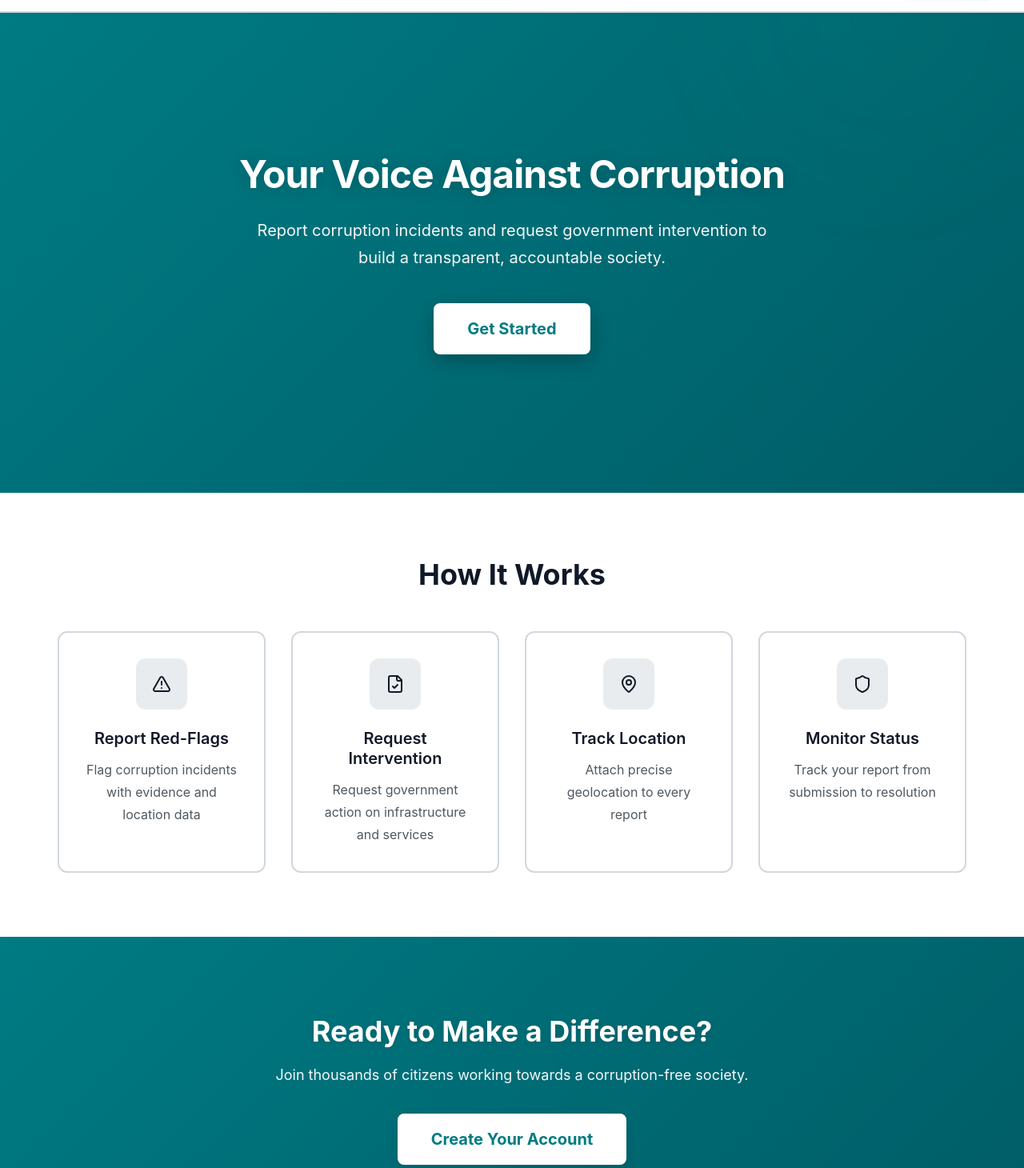
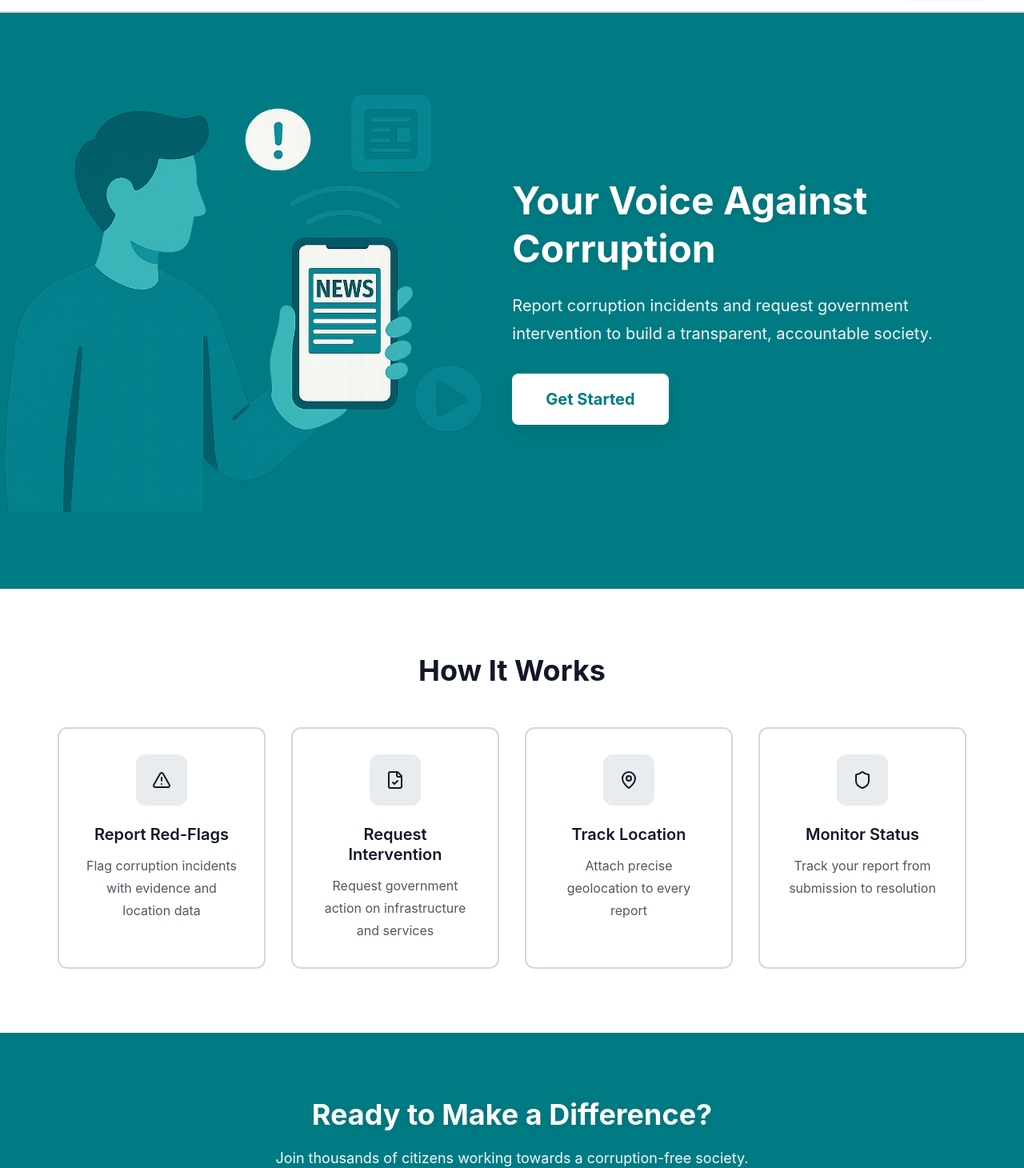
Before and after one commit to Ethan7628/i-reporter, a React (Vite) app: page /landing in a window 1280 px wide. Shown: the part 62-1522 px from the top of the page at 80% size. Built offline with nearby package versions, Linux system fonts and the light colour scheme.

Commit message:
Reverted to commit 589b7d31cea8a2c523a5faa474a2d9423f341244

```diff
--- a/src/native-styles.css
+++ b/src/native-styles.css
@@ -501,73 +501,41 @@ button:focus-visible {
 /* HERO SECTION*/
 
 .hero-section {
-  background: var(--color-primary);
+  display: flex;
+  background-color: var(--color-primary);
   color: var(--color-white);
-  padding: var(--space-24) var(--space-4);
-  text-align: center;
+  padding: var(--space-16) auto;
   position: relative;
   overflow: hidden;
-  min-height: 600px;
-  display: flex;
-  align-items: center;
-  justify-content: center;
-}
-
-.hero-section::before {
-  content: '';
-  position: absolute;
-  top: 0;
-  left: 0;
-  right: 0;
-  bottom: 0;
-  background: linear-gradient(135deg, rgba(0, 123, 131, 0.95) 0%, rgba(0, 92, 102, 0.98) 100%);
+  height: 90vh;
+  align-content: center;
+}
+
+@media (min-width: 768px) {
+  .hero-section {
+    padding: var(--space-24) 0;
+  }
+}
+
+.hero-inner {
+  max-width: 700px;
+  margin: 0 auto;
+  position: relative;
   z-index: 1;
-}
-
-.hero-section::after {
-  content: '';
-  position: absolute;
-  top: -50%;
-  right: -10%;
-  width: 600px;
-  height: 600px;
-  background: radial-gradient(circle, rgba(0, 191, 165, 0.15) 0%, transparent 70%);
-  border-radius: 50%;
-  z-index: 2;
-  animation: pulse 4s ease-in-out infinite;
-}
-
-@keyframes pulse {
-  0%, 100% { transform: scale(1); opacity: 0.15; }
-  50% { transform: scale(1.1); opacity: 0.25; }
+  align-content: center;
 }
 
 .hero-section img {
-  position: absolute;
-  top: 0;
-  left: 0;
-  width: 100%;
-  height: 100%;
-  object-fit: cover;
-  opacity: 0.05;
-  z-index: 0;
-}
-
-.hero-inner {
-  position: relative;
-  z-index: 3;
-  max-width: 56rem;
-  margin: 0 auto;
-  padding: var(--space-8) 0;
+  width: 80%;
+  height: auto;
 }
 
 .hero-title {
-  font-size: var(--text-4xl);
+  font-size: var(--text-3xl);
   font-weight: var(--font-bold);
+  line-height: var(--leading-tight);
   margin-bottom: var(--space-6);
-  letter-spacing: -0.02em;
-  line-height: 1.2;
-  text-shadow: 0 2px 20px rgba(0, 0, 0, 0.2);
+  text-shadow: 0 2px 10px rgba(0, 0, 0, 0.1);
   color: white;
 }
 
@@ -578,44 +546,19 @@ button:focus-visible {
 }
 
 .hero-subtext {
-  font-size: var(--text-lg);
-  margin-bottom: var(--space-10);
+  font-size: var(--text-base);
+  line-height: var(--leading-relaxed);
+  margin-bottom: var(--space-8);
   opacity: 0.95;
-  line-height: 1.7;
-  max-width: 42rem;
+  max-width: 700px;
   margin-left: auto;
   margin-right: auto;
-  font-weight: 400;
+
 }
 
 @media (min-width: 768px) {
   .hero-subtext {
     font-size: var(--text-xl);
-  }
-}
-
-.hero-inner .cta-Btn {
-  box-shadow: 0 8px 24px rgba(0, 0, 0, 0.25);
-  transition: all 0.3s ease;
-}
-
-.hero-inner .cta-Btn:hover {
-  transform: translateY(-2px);
-  box-shadow: 0 12px 32px rgba(0, 0, 0, 0.35);
-}
-
-@media (max-width: 768px) {
-  .hero-section {
-    min-height: 500px;
-    padding: var(--space-16) var(--space-4);
-  }
-
-  .hero-title {
-    font-size: var(--text-3xl);
-  }
-
-  .hero-subtext {
-    font-size: var(--text-base);
   }
 }
 
@@ -729,33 +672,15 @@ button:focus-visible {
    ============================================ */
 
 .cta-section {
-  background: var(--color-primary);
+  padding: var(--space-16) 0;
+  background-color: var(--color-primary);
   color: var(--color-white);
-  padding: var(--space-20) var(--space-4);
   text-align: center;
-  position: relative;
-  overflow: hidden;
-}
-
-.cta-section::before {
-  content: '';
-  position: absolute;
-  top: 0;
-  left: 0;
-  right: 0;
-  bottom: 0;
-  background: linear-gradient(135deg, rgba(0, 123, 131, 0.95) 0%, rgba(0, 92, 102, 0.98) 100%);
-  z-index: 1;
-}
-
-.cta-section .container {
-  position: relative;
-  z-index: 2;
 }
 
 @media (min-width: 768px) {
   .cta-section {
-    padding: var(--space-24) var(--space-4);
+    padding: var(--space-20) 0;
   }
 }
 
@@ -766,6 +691,7 @@ button:focus-visible {
   text-shadow: 0 2px 10px rgba(0, 0, 0, 0.1);
   color: white;
 }
+
 
 @media (min-width: 768px) {
   .cta-title {
@@ -782,6 +708,7 @@ button:focus-visible {
   margin-left: auto;
   margin-right: auto;
 }
+
 
 @media (min-width: 768px) {
   .cta-desc {
--- a/src/pages/Admin.tsx
+++ b/src/pages/Admin.tsx
@@ -2,7 +2,6 @@ import { useEffect } from "react";
 import { useNavigate, Link } from "react-router-dom";
 import { useAuth } from "@/hooks/useAuth";
 import { useReports } from "@/hooks/useReports";
-import { useToast } from "@/hooks/use-toast";
 import { ReportStatus } from "@/types";
 import { Button } from "@/components/ui/button";
 import { Card, CardContent, CardDescription, CardHeader, CardTitle } from "@/components/ui/card";
@@ -13,41 +12,18 @@ import { STATUS_COLORS } from "@/utils/constants";
 
 const Admin = () => {
   const navigate = useNavigate();
-  const { user, logout, isAdmin, isAuthenticated, loading: authLoading } = useAuth();
+  const { user, logout, requireAdmin } = useAuth();
   const { reports, updateStatus } = useReports(undefined, true);
-  const { toast } = useToast();
 
   useEffect(() => {
-    if (!authLoading && !isAuthenticated) {
-      navigate('/auth');
-      return;
-    }
-
-    if (!authLoading && user && !isAdmin) {
-      toast({
-        title: 'Access denied',
-        description: 'You need admin privileges',
-        variant: 'destructive',
-      });
-      navigate('/dashboard');
-    }
-  }, [user, isAdmin, navigate, isAuthenticated, authLoading, toast]);
+    requireAdmin();
+  }, []);
 
   const handleStatusChange = async (reportId: string, newStatus: ReportStatus) => {
     await updateStatus(reportId, newStatus);
   };
 
-  if (authLoading) {
-    return (
-      <div className="admin-root">
-        <div className="container" style={{ textAlign: 'center', paddingTop: '4rem' }}>
-          <p>Loading...</p>
-        </div>
-      </div>
-    );
-  }
-
-  if (!isAuthenticated || !isAdmin || !user) return null;
+  if (!user || user.role !== 'admin') return null;
 
   return (
     <div className="admin-root">
--- a/src/pages/Dashboard.tsx
+++ b/src/pages/Dashboard.tsx
@@ -10,14 +10,12 @@ import { STATUS_COLORS } from "@/utils/constants";
 
 const Dashboard = () => {
   const navigate = useNavigate();
-  const { user, logout, isAuthenticated, loading: authLoading } = useAuth();
+  const { user, logout, requireAuth } = useAuth();
   const { reports, deleteReport } = useReports(user?.id);
 
   useEffect(() => {
-    if (!authLoading && !isAuthenticated) {
-      navigate('/auth');
-    }
-  }, [isAuthenticated, authLoading, navigate]);
+    requireAuth();
+  }, []);
 
   const handleDelete = async (id: string) => {
     if (user) {
@@ -25,17 +23,7 @@ const Dashboard = () => {
     }
   };
 
-  if (authLoading) {
-    return (
-      <div className="dashboard-root">
-        <div className="container" style={{ textAlign: 'center', paddingTop: '4rem' }}>
-          <p>Loading...</p>
-        </div>
-      </div>
-    );
-  }
-
-  if (!isAuthenticated || !user) return null;
+  if (!user) return null;
 
   return (
     <div className="dashboard-root">
--- a/src/pages/EditReport.tsx
+++ b/src/pages/EditReport.tsx
@@ -12,7 +12,7 @@ const EditReport = () => {
   const { id } = useParams();
   const navigate = useNavigate();
   const { toast } = useToast();
-  const { user, isAuthenticated, loading: authLoading } = useAuth();
+  const { user, requireAuth } = useAuth();
   const { getReport, updateReport: updateReportService } = useReports();
   const [formData, setFormData] = useState({
     title: '',
@@ -25,41 +25,25 @@ const EditReport = () => {
   const fileInputRef = useRef<HTMLInputElement>(null);
 
   useEffect(() => {
-    if (!authLoading && !isAuthenticated) {
-      navigate('/auth');
+    if (!requireAuth() || !id) {
+      navigate('/dashboard');
       return;
     }
-
-    if (!user || authLoading || !id) return;
 
     const loadReport = async () => {
       const fetchedReport = await getReport(id);
 
       if (!fetchedReport) {
-        toast({
-          title: 'Report not found',
-          variant: 'destructive',
-        });
         navigate('/dashboard');
         return;
       }
 
-      if (fetchedReport.userId !== user.id) {
-        toast({
-          title: 'Access denied',
-          description: 'You can only edit your own reports',
-          variant: 'destructive',
-        });
+      if (fetchedReport.userId !== user!.id) {
         navigate('/dashboard');
         return;
       }
 
       if (['under-investigation', 'rejected', 'resolved'].includes(fetchedReport.status)) {
-        toast({
-          title: 'Cannot edit',
-          description: 'Only reports with status "Pending" can be edited',
-          variant: 'destructive',
-        });
         navigate('/dashboard');
         return;
       }
@@ -74,7 +58,7 @@ const EditReport = () => {
     };
 
     loadReport();
-  }, [user, id, isAuthenticated, authLoading, navigate, toast, getReport]);
+  }, [id]);
 
   const handleFileChange = (e: React.ChangeEvent<HTMLInputElement>) => {
     const files = e.target.files;
@@ -149,17 +133,7 @@ const EditReport = () => {
     }
   };
 
-  if (authLoading) {
-    return (
-      <div className="page-root">
-        <div className="container" style={{ textAlign: 'center', paddingTop: '4rem' }}>
-          <p>Loading...</p>
-        </div>
-      </div>
-    );
-  }
-
-  if (!isAuthenticated || !user || !report) return null;
+  if (!user) return null;
 
   return (
     <div className="page-root">
--- a/src/pages/NewReport.tsx
+++ b/src/pages/NewReport.tsx
@@ -11,7 +11,7 @@ import { LocationPicker } from "@/components/LocationPicker";
 const NewReport = () => {
   const navigate = useNavigate();
   const { toast } = useToast();
-  const { user, isAuthenticated, loading: authLoading } = useAuth();
+  const { user, requireAuth } = useAuth();
   const { createReport, updateReport } = useReports();
   const [formData, setFormData] = useState({
     title: '',
@@ -24,10 +24,8 @@ const NewReport = () => {
   const fileInputRef = useRef<HTMLInputElement>(null);
 
   useEffect(() => {
-    if (!authLoading && !isAuthenticated) {
-      navigate('/auth');
-    }
-  }, [isAuthenticated, authLoading, navigate]);
+    requireAuth();
+  }, []);
 
   const handleFileChange = (e: React.ChangeEvent<HTMLInputElement>) => {
     const files = e.target.files;
@@ -99,17 +97,7 @@ const NewReport = () => {
     }
   };
 
-  if (authLoading) {
-    return (
-      <div className="page-root">
-        <div className="container" style={{ textAlign: 'center', paddingTop: '4rem' }}>
-          <p>Loading...</p>
-        </div>
-      </div>
-    );
-  }
-
-  if (!isAuthenticated || !user) return null;
+  if (!user) return null;
 
   return (
     <div className="page-root">
```
